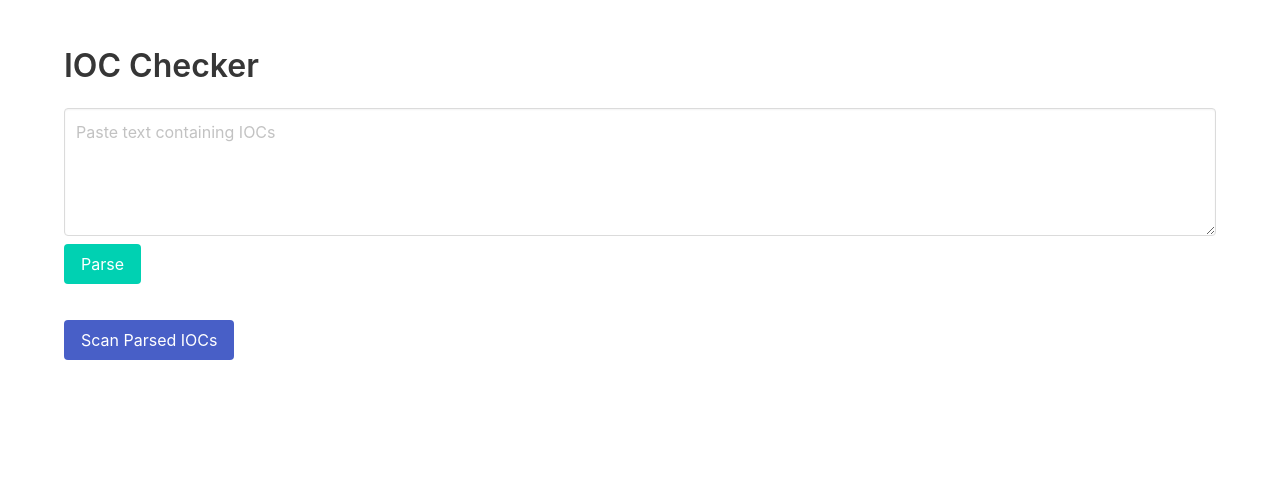
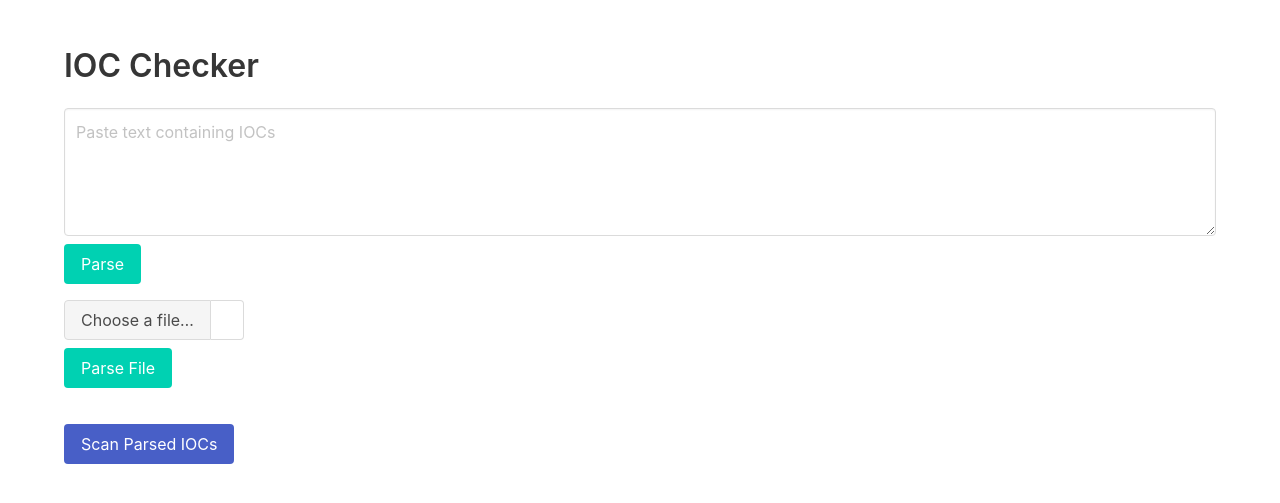
Before and after one commit to hotstone228/ioc-checker-playwright, a FastAPI app: page / in a window 1280 px wide. Shown: the top 503 px of the page. Run offline with FastAPI, Linux system fonts and the light colour scheme.

Commit message:
Add file upload IOC parsing and fix lifespan typing

```diff
--- a/ioc_checker/main.py
+++ b/ioc_checker/main.py
@@ -1,6 +1,14 @@
 from pathlib import Path
 from contextlib import asynccontextmanager
-from fastapi import FastAPI, Request
+from typing import AsyncIterator
+
+from fastapi import (
+    FastAPI,
+    Request,
+    UploadFile,
+    File,
+    HTTPException,
+)
 from fastapi.responses import HTMLResponse
 from fastapi.templating import Jinja2Templates
 from pydantic import BaseModel
@@ -21,7 +29,7 @@ class ParseRequest(BaseModel):
 
 
 @asynccontextmanager
-async def lifespan(app: FastAPI):
+async def lifespan(app: FastAPI) -> AsyncIterator[None]:
     start_workers(2)
     yield
 
@@ -37,6 +45,24 @@ async def index(request: Request) -> HTMLResponse:
 @app.post("/parse")
 async def parse_iocs(req: ParseRequest) -> dict[str, list[str]]:
     parser = IOCParser(req.text)
+    parsed = parser.parse()
+    result: dict[str, list[str]] = {}
+    for item in parsed:
+        key = item.kind.lower()
+        result.setdefault(key, []).append(item.value)
+    return result
+
+
+ALLOWED_FILE_TYPES = {".txt", ".log", ".csv", ".json"}
+
+
+@app.post("/parse-file")
+async def parse_file(file: UploadFile = File(...)) -> dict[str, list[str]]:
+    ext = Path(file.filename).suffix.lower()
+    if ext not in ALLOWED_FILE_TYPES:
+        raise HTTPException(status_code=400, detail="Unsupported file type")
+    content = (await file.read()).decode("utf-8", "ignore")
+    parser = IOCParser(content)
     parsed = parser.parse()
     result: dict[str, list[str]] = {}
     for item in parsed:
--- a/ioc_checker/templates/index.html
+++ b/ioc_checker/templates/index.html
@@ -10,15 +10,22 @@
     <h1 class="title">IOC Checker</h1>
     <textarea id="raw-input" class="textarea" placeholder="Paste text containing IOCs"></textarea>
     <button class="button is-primary mt-2" onclick="parseIOCs()">Parse</button>
+    <div class="file has-name mt-4">
+        <label class="file-label">
+            <input class="file-input" type="file" id="file-input" accept=".txt,.log,.csv,.json">
+            <span class="file-cta">
+                <span class="file-label">Choose a file…</span>
+            </span>
+            <span class="file-name" id="file-name"></span>
+        </label>
+    </div>
+    <button class="button is-primary mt-2" onclick="parseFile()">Parse File</button>
     <div id="parsed" class="columns mt-4"></div>
     <button class="button is-link mt-2" onclick="submitScans()">Scan Parsed IOCs</button>
     <div id="results" class="mt-4"></div>
 </div>
 <script>
-async function parseIOCs(){
-    const raw = document.getElementById('raw-input').value;
-    const res = await fetch('/parse', {method:'POST', headers:{'Content-Type':'application/json'}, body: JSON.stringify({text: raw})});
-    const data = await res.json();
+function displayParsed(data){
     const container = document.getElementById('parsed');
     container.innerHTML = '';
     Object.keys(data).forEach(key => {
@@ -36,6 +43,33 @@ async function parseIOCs(){
         container.appendChild(col);
     });
 }
+
+async function parseIOCs(){
+    const raw = document.getElementById('raw-input').value;
+    const res = await fetch('/parse', {method:'POST', headers:{'Content-Type':'application/json'}, body: JSON.stringify({text: raw})});
+    const data = await res.json();
+    displayParsed(data);
+}
+
+async function parseFile(){
+    const fileInput = document.getElementById('file-input');
+    if(!fileInput.files.length) return;
+    const formData = new FormData();
+    formData.append('file', fileInput.files[0]);
+    const res = await fetch('/parse-file', {method:'POST', body: formData});
+    const data = await res.json();
+    displayParsed(data);
+}
+
+document.getElementById('file-input').addEventListener('change', () => {
+    const fileInput = document.getElementById('file-input');
+    const fileName = document.getElementById('file-name');
+    if(fileInput.files.length){
+        fileName.textContent = fileInput.files[0].name;
+    } else {
+        fileName.textContent = '';
+    }
+});
 async function submitScans(){
     const areas = document.querySelectorAll('[id^="parsed-"]');
     let iocs = [];
--- a/requirements.txt
+++ b/requirements.txt
@@ -3,3 +3,4 @@ uvicorn
 jinja2
 playwright
 iocparser
+python-multipart
```
Also changed, not shown: README.md.
